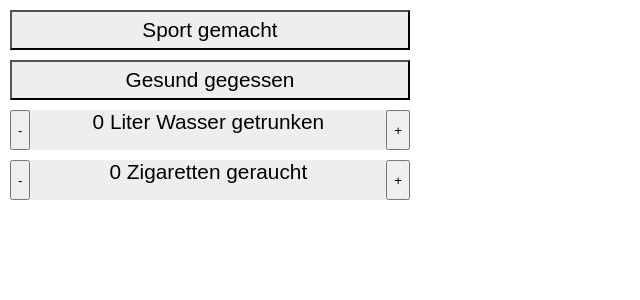
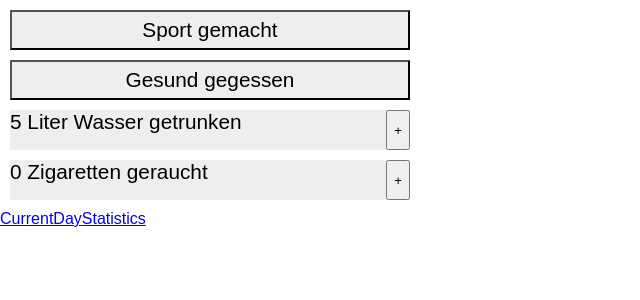
Before and after one commit to MichaelKosak/habit-tracker, a React (Create React App) app: page / in a window 1280 px wide. Shown: the top 300 px of the page, without its empty margins (0-640 px from the left). Built offline with nearby package versions, Linux system fonts and the light colour scheme.

Commit message:
Router, Statistics eingebaut

```diff
--- a/package.json
+++ b/package.json
@@ -8,6 +8,8 @@
     "react": "^16.4.0",
     "react-dom": "^16.4.0",
     "react-emotion": "^9.1.3",
+    "react-router": "^4.3.1",
+    "react-router-dom": "^4.3.1",
     "react-scripts": "1.1.4",
     "uid": "0.0.2"
   },
--- a/src/App.js
+++ b/src/App.js
@@ -1,23 +1,32 @@
 import React, { Component } from 'react'
-import ToggleButton from './components/ToggleButton'
-import CounterButton from './components/CounterButton'
+import { BrowserRouter as Router, Route, Link } from 'react-router-dom'
+import CurrentDay from './components/CurrentDay'
+import Statistics from './components/Statistics'
 import habits from './habits'
 
 class App extends Component {
-  constructor(props) {
-    super(props)
+  state = {
+    habits: habits
+  }
 
-    this.state = {
-      habits: habits
-    }
+  increaseHabitCount(id) {
+    const habitIndex = this.state.habits.findIndex(habit => habit.id === id)
+    const habit = this.state.habits[habitIndex]
+    const newHabit = { ...habit, count: habit.count + 1 }
+    this.setState({
+      habits: [
+        ...this.state.habits.slice(0, habitIndex),
+        newHabit,
+        ...this.state.habits.slice(habitIndex + 1, this.state.habits.length)
+      ]
+    })
   }
+
   toggleButton() {
     return null
   }
-  decreaseHabitCount(id) {
-    return null
-  }
-  increaseHabitCount(id) {
+
+  increaseHabitCount = id => {
     const habitIndex = this.state.habits.findIndex(habit => habit.id === id)
     const habit = this.state.habits[habitIndex]
     const newHabit = { ...habit, count: habit.count + 1 }
@@ -33,29 +42,28 @@ class App extends Component {
     //const habits = [...this.state.habits]
 
     return (
-      <div>
-        {this.state.habits.map(habit => {
-          if (habit.checked != null) {
-            return (
-              <ToggleButton
-                text={habit.text}
-                key={habit.id}
-                checked={habit.checked}
+      <Router>
+        <section>
+          <Route
+            exact
+            path="/"
+            render={() => (
+              <CurrentDay
+                habits={this.state.habits}
+                onIncrease={this.increaseHabitCount}
               />
-            )
-          } else if (habit.count != null) {
-            return (
-              <CounterButton
-                text={habit.text}
-                key={habit.id}
-                count={habit.count}
-                onIncrease={e => this.increaseHabitCount(habit.id)}
-                onDecrease={e => this.decreaseHabitCount(habit.id)}
-              />
-            )
-          }
-        })}
-      </div>
+            )}
+          />
+          <Route
+            path="/Statistics"
+            render={() => <Statistics habits={this.state.habits} />}
+          />
+          <div>
+            <Link to="/">CurrentDay</Link>
+            <Link to="/Statistics">Statistics</Link>
+          </div>
+        </section>
+      </Router>
     )
   }
 }
--- a/src/components/CounterButton.js
+++ b/src/components/CounterButton.js
@@ -14,7 +14,6 @@ export default class CounterButton extends Component {
     `
     return (
       <div className={buttonStyle}>
-        <button onClick={this.props.onDecrease}> - </button>
         <span>
           {this.props.count} {this.props.text}
         </span>
--- /dev/null
+++ b/src/components/CurrentDay.js
@@ -0,0 +1,36 @@
+import React, { Component } from 'react'
+
+import CounterButton from './CounterButton'
+import ToggleButton from './ToggleButton'
+
+class CurrentDay extends Component {
+  render() {
+    return (
+      <React.Fragment>
+        <div>
+          {this.props.habits.map(habit => {
+            if (habit.checked != null) {
+              return (
+                <ToggleButton
+                  text={habit.text}
+                  key={habit.id}
+                  checked={habit.checked}
+                />
+              )
+            } else if (habit.count != null) {
+              return (
+                <CounterButton
+                  text={habit.text}
+                  key={habit.id}
+                  count={habit.count}
+                  onIncrease={() => this.props.onIncrease(habit.id)}
+                />
+              )
+            }
+          })}
+        </div>
+      </React.Fragment>
+    )
+  }
+}
+export default CurrentDay
--- /dev/null
+++ b/src/components/Statistics.js
@@ -0,0 +1,12 @@
+import React, { Component } from 'react'
+import habits from '../habits'
+
+export default class Statistics extends Component {
+  render() {
+    return this.props.habits.map(habit => {
+      if (habit.count != null) {
+        return <div> {habit.count}</div>
+      }
+    })
+  }
+}
--- a/src/habits.js
+++ b/src/habits.js
@@ -9,7 +9,7 @@ export default [
 
   {
     text: 'Liter Wasser getrunken',
-    count: 0,
+    count: 5,
     id: 4,
     category: 'good'
   },
```
Also changed, not shown: 1 other file (tests, documents, lock files or other folders).
